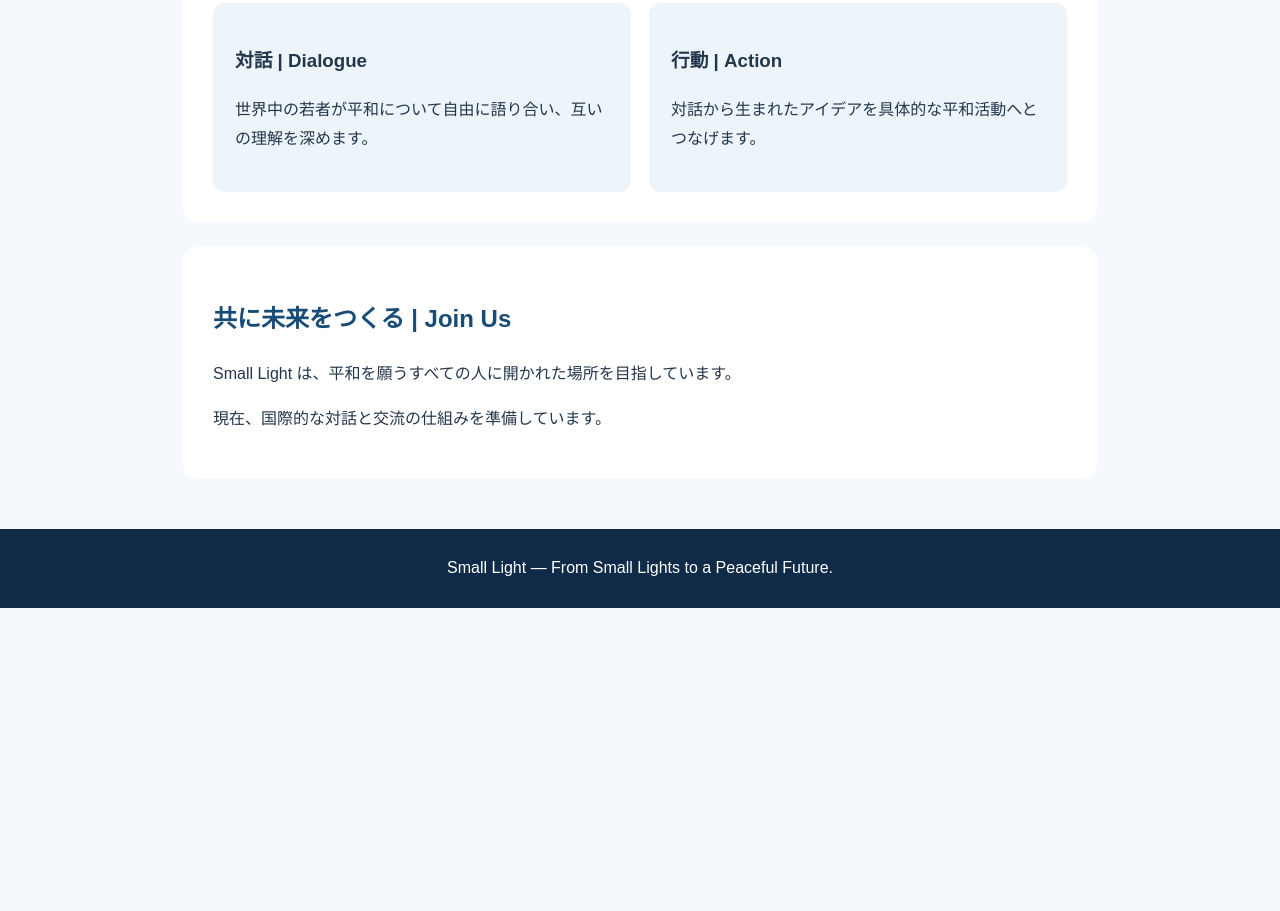
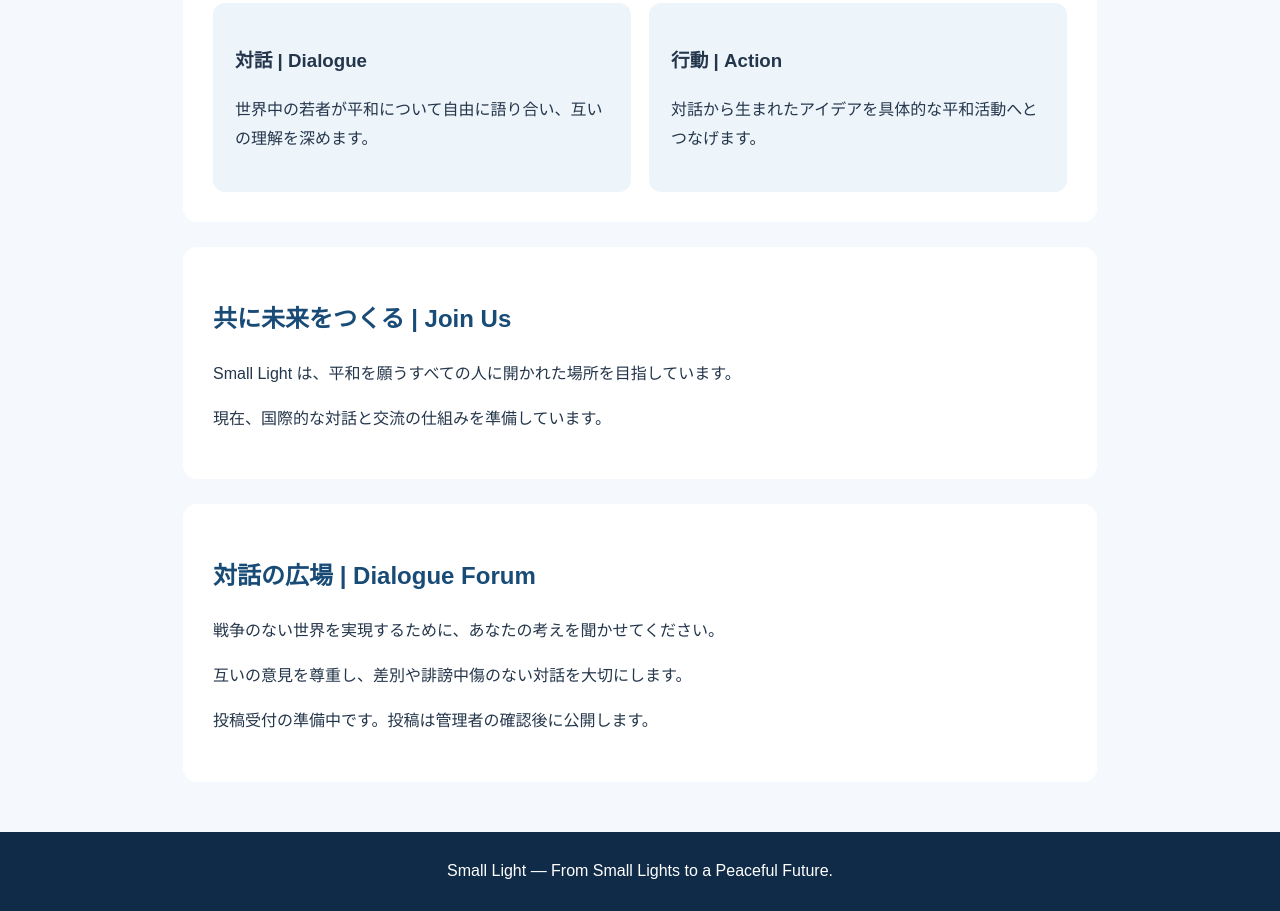
Before and after one commit to yachtsea007/small-light, a plain HTML site: page index.html in a window 1280 px wide. Shown: the part 1083-1994 px from the top of the page. Before the commit the page ends 1691 px from the top, so only its background shows below. Drawn offline with Linux system fonts and the light colour scheme.

Commit message:
Update index.html

```diff
--- a/index.html
+++ b/index.html
@@ -137,5 +137,40 @@ btn.addEventListener("click",()=>setLanguage(btn.dataset.lang))
 setLanguage("ja");
 </script>
 
+<script>
+const forum = document.createElement("section");
+forum.id = "forum";
+forum.innerHTML = `
+<h2 id="forumTitle"></h2>
+<p id="forumText"></p>
+<p id="forumRules"></p>
+<p id="forumStatus"></p>
+`;
+document.querySelector("main").appendChild(forum);
+
+Object.assign(translations.ja, {
+forumTitle: "対話の広場 | Dialogue Forum",
+forumText: "戦争のない世界を実現するために、あなたの考えを聞かせてください。",
+forumRules: "互いの意見を尊重し、差別や誹謗中傷のない対話を大切にします。",
+forumStatus: "投稿受付の準備中です。投稿は管理者の確認後に公開します。"
+});
+
+Object.assign(translations.en, {
+forumTitle: "Dialogue Forum",
+forumText: "Share your ideas for a world without war.",
+forumRules: "Respect different opinions. Discrimination and harassment are not allowed.",
+forumStatus: "Submissions are coming soon. All posts will be reviewed before publication."
+});
+
+Object.assign(translations.zh, {
+forumTitle: "对话广场",
+forumText: "请分享您对实现无战争世界的想法。",
+forumRules: "尊重不同意见，拒绝歧视和人身攻击。",
+forumStatus: "投稿功能正在准备中。所有投稿经管理员审核后发布。"
+});
+
+setLanguage("ja");
+</script>
+
 </body>
 </html>
```
